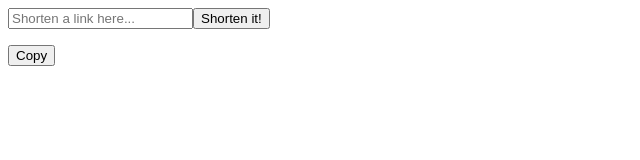
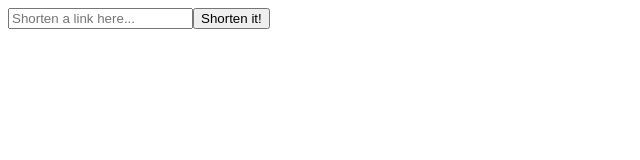
Before and after one commit to AlanPinhon/url-shortening-page-ts, a React (Vite) app: page / in a window 1280 px wide. Shown: the top 160 px of the page, without its empty margins (0-640 px from the left). Built offline with nearby package versions, Linux system fonts and the light colour scheme.

Commit message:
chore: shows the component when a link is shortened

```diff
--- a/src/components/ShortenLink/ShortedLink.tsx
+++ b/src/components/ShortenLink/ShortedLink.tsx
@@ -10,7 +10,7 @@ export const ShortedLink = () => {
   return (
     <>
       <LinkInput setShortenedLink= {setShortenedLink}/>
-      <ShortenedLinkItem shortenedLink={shortenedLink}/>
+      {shortenedLink && <ShortenedLinkItem shortenedLink={shortenedLink}/>}
     </>
   )
 }
```
